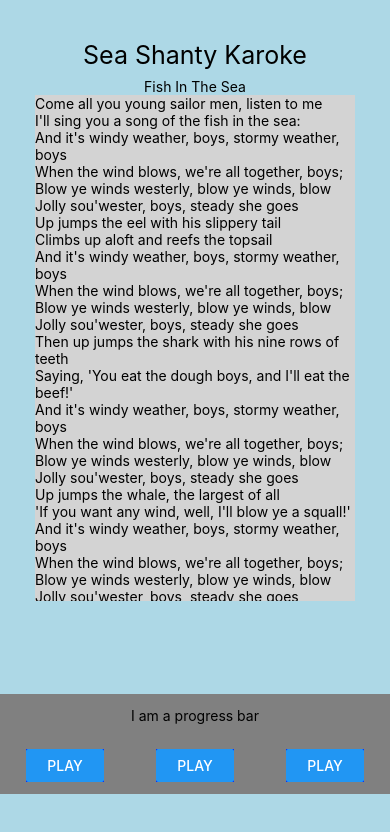
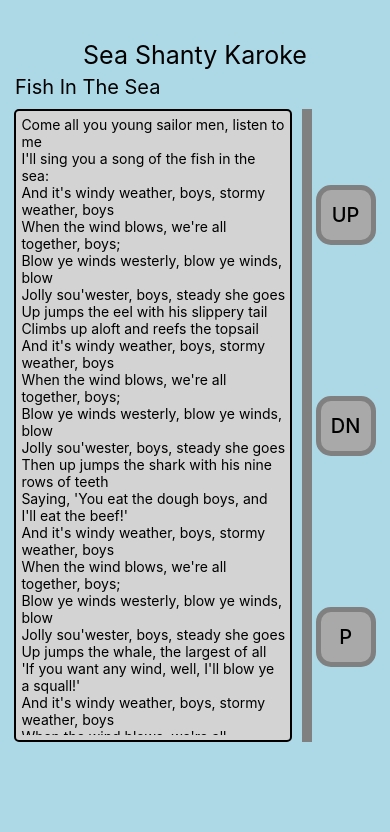
Before and after one commit to benritter522/sea_shanty_karaoke, a React Native app: screen / in a window 390 px wide. Shown: the top 832 px of the page. Built offline with nearby package versions, Linux system fonts and the light colour scheme.

Commit message:
SongControls
Moved Song Controls to the right, with buttons in a column and a placeholder box for the status bar. Going to control the current line with a state variable next

```diff
--- a/Components/SongControls/index.js
+++ b/Components/SongControls/index.js
@@ -5,15 +5,34 @@ import styles from './styles';
 import StyledButton from '../StyledButton';
 
 const SongControls = () => {
+    const diameter = 60;
     return (
         <View style={styles.container}>
             <View style={styles.progressBarContainer}>
-                <Text>I am a progress bar</Text>
+                {/* <Text>I am a progress bar</Text> */}
             </View>
             <View style={styles.buttonContainer}>
-                <StyledButton />
-                <StyledButton />
-                <StyledButton />
+                <StyledButton
+                    diameter={diameter}
+                    content={"UP"}
+                    onPress={() => {
+                        console.warn("UP was pressed");
+                    }}
+                />
+                <StyledButton
+                    diameter={diameter}
+                    content={"DN"}
+                    onPress={() => {
+                        console.warn("DN was pressed");
+                    }}
+                />
+                <StyledButton
+                    diameter={diameter}
+                    content={"P"}
+                    onPress={() => {
+                        console.warn("P was pressed");
+                    }}
+                />
             </View>
 
         </View>
--- a/Components/SongControls/styles.js
+++ b/Components/SongControls/styles.js
@@ -2,20 +2,25 @@ import { StyleSheet } from 'react-native';
 
 const styles = StyleSheet.create({
     container: {
-        position: 'absolute',
-        bottom: 50,
-        width: '100%',
-        height: 100,
-        backgroundColor: 'gray',
-        justifyContent: 'space-around',
+        // position: 'absolute',
+        // bottom: 50,
+        width: '20%',
+        height: '100%',
+        // borderWidth: 1,
+        flexDirection: 'row',
+        borderColor: 'black',
+        justifyContent: 'space-between',
     },
     progressBarContainer: {
+        height: '100%',
+        width: 10,
+        backgroundColor: 'gray',
         alignItems: 'center',
     },
     buttonContainer: {
-        flexDirection: 'row',
+        flexDirection: 'column',
         justifyContent: 'space-around',
-    }
+    },
 });
 
 export default styles;
--- a/Components/SongLyrics/styles.js
+++ b/Components/SongLyrics/styles.js
@@ -2,10 +2,13 @@ import { StyleSheet } from 'react-native';
 
 const styles = StyleSheet.create({
     container: {
-        width: 320,
-        height: '60%',
+        width: '75%',
+        height: '100%',
         backgroundColor: 'lightgray',
         alignSelf: 'center',
+        padding: 5,
+        borderWidth: 2,
+        borderRadius: 5,
     },
     songLyrics: {
 
--- a/Components/SongPage/index.js
+++ b/Components/SongPage/index.js
@@ -1,5 +1,5 @@
-import React from 'react';
-import { View, Text } from 'react-native';
+import React, { useState } from 'react';
+import { View } from 'react-native';
 
 import SongTitle from '../SongTitle';
 import SongLyrics from '../SongLyrics';
@@ -7,11 +7,14 @@ import SongControls from '../SongControls';
 import styles from './styles';
 
 const SongPage = () => {
+
     return (
         <View style={styles.container}>
             <SongTitle />
-            <SongLyrics />
-            <SongControls />
+            <View style={styles.lyricsAndControls}>
+                <SongLyrics />
+                <SongControls />
+            </View>
         </View>
     );
 };
--- a/Components/SongPage/styles.js
+++ b/Components/SongPage/styles.js
@@ -5,6 +5,13 @@ const styles = StyleSheet.create({
         width: '100%',
         height: '100%',
         backgroundColor: 'lightblue',
+        alignItems: 'center',
+    },
+    lyricsAndControls: {
+        height: '75%',
+        width: '95%',
+        flexDirection: 'row',
+        justifyContent: 'space-around'
     },
 });
 
--- a/Components/SongTitle/styles.js
+++ b/Components/SongTitle/styles.js
@@ -3,10 +3,12 @@ import { StyleSheet } from 'react-native';
 const styles = StyleSheet.create({
     container: {
         width: '100%',
-        paddingTop: '20%',
+        paddingTop: 75,
+        paddingLeft: 15,
+        paddingBottom: 10,
     },
     songTitle: {
-        alignSelf: 'center',
+        fontSize: 20
         // backgroundColor: 'gray',
     },
 });
--- a/Components/StyledButton/index.js
+++ b/Components/StyledButton/index.js
@@ -1,14 +1,22 @@
 import React from 'react';
-import { Button, View } from 'react-native';
+import { Pressable, View, Text } from 'react-native';
 
 import styles from './styles';
 
-const StyledButton = () => {
+const StyledButton = (props) => {
+    const { diameter, content, onPress } = props;
     return (
-        <View style={styles.container}>
-            <Button title="Play" />
+        <View style={[styles.container,{height: diameter}, {width: diameter}, {borderRadius: diameter/4}]}>
+            <Pressable
+                style={styles.button}
+                onPress={() => onPress()}
+            >
+                {/* <Text style={[styles.text, {color: textColor}]}>{content}</Text> */}
+
+                <Text style={styles.text}>{content}</Text>
+            </Pressable>
         </View>
-    )
-}
+    );
+};
 
 export default StyledButton;
--- a/Components/StyledButton/styles.js
+++ b/Components/StyledButton/styles.js
@@ -2,8 +2,21 @@ import { StyleSheet } from 'react-native';
 
 const styles = StyleSheet.create({
     container: {
-        width: '20%',
-        backgroundColor: 'blue',
+        width: '100%',
+        height: '100%',
+        backgroundColor: 'darkgray',
+        borderWidth: 5,
+        borderColor: 'gray',
+    },
+    button: {
+        width: '100%',
+        height: '100%',
+        justifyContent: 'center',
+        alignItems: 'center',
+    },
+    text: {
+        fontSize: 20,
+        fontWeight: '500',
     },
 });
 
```
